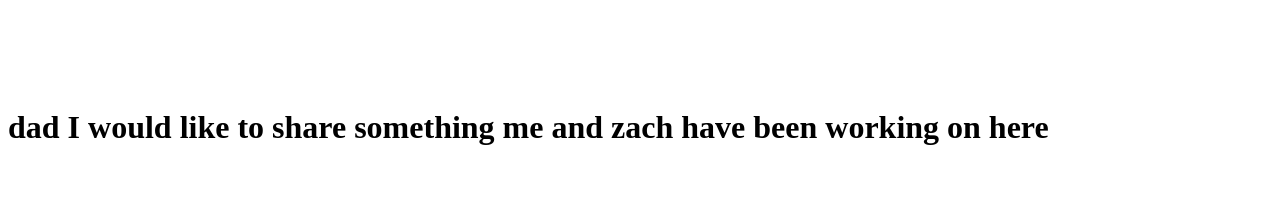
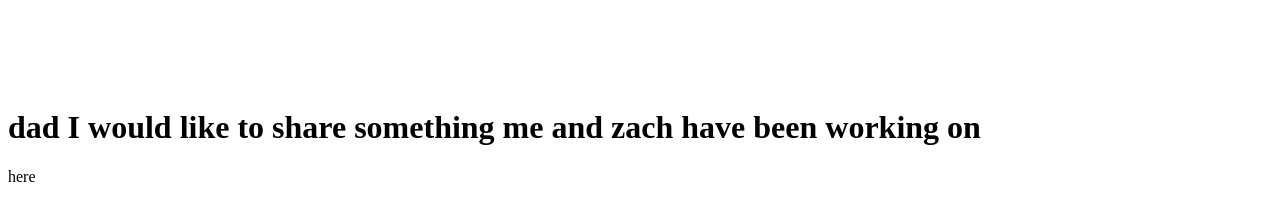
Before and after one commit to sirweird/my-dad, a plain HTML site: page index.html in a window 1280 px wide. Drawn offline with Linux system fonts and the light colour scheme.

Commit message:
Update index.html

```diff
--- a/index.html
+++ b/index.html
@@ -3,6 +3,6 @@
 <head><title></title></head>
 <body>
 <marquee behaviour><h1>happy fathers day dad</h1></marquee>
-<h1>dad I would like to share something me and zach have been working on <a scr="https://cat-coding-company.github.io/CatCodingCommunity/">here</a></h1>
+<h1>dad I would like to share something me and zach have been working on</h1> <a scr="https://cat-coding-company.github.io/CatCodingCommunity">here</a>
 </body>
 </html>
```
